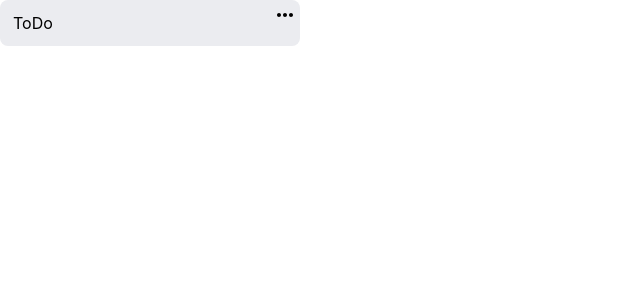
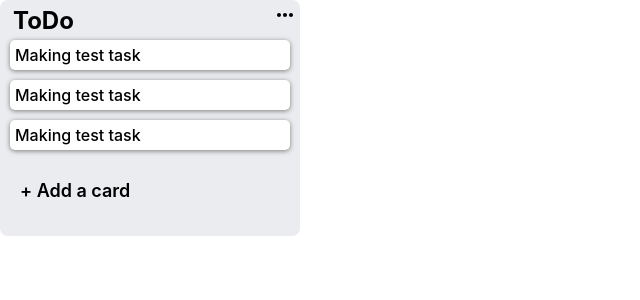
Before and after one commit to VladSolyony/canban_desk, a React (Create React App) app: page / in a window 1280 px wide. Shown: the top 300 px of the page, without its empty margins (0-640 px from the left). Built offline with nearby package versions, Linux system fonts and the light colour scheme.

Commit message:
added card and card-input component

```diff
--- a/public/index.html
+++ b/public/index.html
@@ -24,7 +24,7 @@
       work correctly both with client-side routing and a non-root public URL.
       Learn how to configure a non-root public URL by running `npm run build`.
     -->
-    <title>React App</title>
+    <title>Maxa Dashboard</title>
   </head>
   <body>
     <noscript>You need to enable JavaScript to run this app.</noscript>
--- /dev/null
+++ b/src/components/Card/Card.jsx
@@ -0,0 +1,14 @@
+import React from 'react';
+import './Card.scss'
+
+function Card() {
+    return(
+        <div>
+            <h2 className='card'>
+                Making test task
+            </h2>
+        </div>
+    );
+}
+
+export default Card;
--- /dev/null
+++ b/src/components/Card/Card.scss
@@ -0,0 +1,10 @@
+.card {
+    padding:  5px;
+    cursor: pointer;
+    background-color: white;
+    margin: 0 10px 10px 10px;
+    border-radius: 5px;
+    box-shadow: 0px 1px 5px rgb(126, 123, 123);
+    font-size: medium;
+    font-weight: 500;
+}
--- /dev/null
+++ b/src/components/Input/InputCard.jsx
@@ -0,0 +1,27 @@
+import React from 'react';
+import ClearIcon from '@material-ui/icons/Clear';
+import './InputCard.scss';
+
+function InputCard({ setOpen }) {
+    return(
+        <div>
+            <div className='input-card'>
+                <input
+                    placeholder='Enter a title...'
+                    className='input-card__input'
+                    autoFocus
+                    onBlur={() => setOpen(false)}/>
+            </div>
+            <div className='button-container'>
+                <button className='button-container__add-button' onClick={() => setOpen(false)}>
+                    ADDCARD
+                </button>
+                <div className='button-container__clear-button' onClick={() => setOpen(false)}>
+                    <ClearIcon />
+                </div>
+            </div>
+        </div>
+    );
+}
+
+export default InputCard;
--- /dev/null
+++ b/src/components/Input/InputCard.scss
@@ -0,0 +1,48 @@
+.input-card {
+    display: flex;
+
+    &__input {
+        box-shadow: 0px 1px 3px rgb(133, 132, 132);
+        width: 100%;
+        margin: 0 10px 0 10px;
+        border-radius: 5px;
+        border: none;
+        background-color: white;
+        outline: none;
+        font-weight: 400;
+        font-size: medium;
+        padding: 10px;
+    }
+}
+
+.button-container {
+    margin-top: 10px;
+    display: flex;
+    justify-content: flex-start;
+
+    &__add-button{
+        border: none;
+        cursor: pointer;
+        border-radius: 5px;
+        background-color: rgba(26, 129, 11, 0.3);
+        margin: 0 10px 0 10px;
+        color: white;
+        transition: .2s ease;
+    }
+
+    &__add-button:hover{
+        box-shadow: 0px 1px 3px rgb(133, 132, 132);
+        transition: .2s ease;
+    }
+
+    &__clear-button{
+        cursor: pointer;
+        align-self: center;
+        transition: .2s ease;
+    }
+
+    &__clear-button:hover{
+        color: rgb(93, 92, 92);
+        transition: .2s ease;
+    }
+}
--- /dev/null
+++ b/src/components/Input/InputItem.jsx
@@ -0,0 +1,22 @@
+import React, { useState } from 'react';
+import InputCard from './InputCard';
+import './InputItem.scss'
+
+function InputItem() {
+    const [open, setOpen] = useState(false);
+    return(
+        <div>
+            {open? (
+            <InputCard setOpen={setOpen}/>
+            ) : (
+            <div className='input-item' onClick={() => setOpen(!open)}>
+                <h2 className='input-item__text'>
+                    + Add a card
+                </h2>
+            </div>
+            )}
+        </div>
+    );
+}
+
+export default InputItem;
--- /dev/null
+++ b/src/components/Input/InputItem.scss
@@ -0,0 +1,20 @@
+.input-item {
+    display: flex;
+    align-items: center;
+    cursor: pointer;
+    margin: 10px;
+    border-radius: 5px;
+    box-shadow: none;
+    transition: .6s ease;
+
+        &__text {
+            font-size: large;
+            font-weight: 600;
+            padding: 5px 5px 5px 10px;
+        }
+}
+
+.input-item:hover {
+    box-shadow: 0px 1px 5px rgb(155, 155, 155);
+    transition: .6s ease;
+}
--- a/src/components/List/List.jsx
+++ b/src/components/List/List.jsx
@@ -1,11 +1,17 @@
 import React from 'react';
 import Title from '../Title/Title';
+import Card from '../Card/Card';
+import InputItem from '../Input/InputItem';
 import './List.scss'
 
 export default function List() {
     return(
         <div className='list'>
             <Title />
+            <Card />
+            <Card />
+            <Card />
+            <InputItem />
         </div>
     );
 }
--- a/src/components/List/List.scss
+++ b/src/components/List/List.scss
@@ -2,4 +2,5 @@
     width: 300px;
     background-color: #EBECF0;
     border-radius: 8px;
+    padding-bottom: 5px;
 }
--- a/src/components/Title/Title.jsx
+++ b/src/components/Title/Title.jsx
@@ -10,18 +10,18 @@ function Title() {
             <div className='title'>
                 <input value="ToDo"
                     className='title__input'
-                    fullWidth
+                    autoFocus
                     onBlur = {() => setOpen(!open)}
                 />
             </div>
             ) : (
             <div className='changing-title'>
-                <p
+                <h1
                     onClick={() => setOpen(!open)}
                     className='changing-title__text'
                 >
                     ToDo
-                </p>
+                </h1>
                 <div className="changing-title__icon">
                     <MoreHorizIcon/>
                 </div>
--- a/src/components/Title/Title.scss
+++ b/src/components/Title/Title.scss
@@ -3,15 +3,18 @@
     display: flex;
     justify-content: space-between;
     flex-grow: 1;
-    height: 40px;
-    padding: 3px;
     justify-content: center;
-}
+    padding: 5px;
 
-.title__input {
-    width: 85%;
+    &__input {
+        width: 95%;
         border: none;
         background-color: transparent;
+        outline: none;
+        font-weight: bold;
+        font-size: x-large;
+        padding: 10px;
+    }
 }
 
 .changing-title {
@@ -20,15 +23,18 @@
     flex-grow: 1;
     height: 40px;
     padding: 3px;
-}
+    font-weight: bold;
+    box-sizing: border-box;
 
-.changing-title__text {
+    &__text {
+        font-size: x-large;
         align-self: center;
         width: 100%;
         cursor: text;
         padding-left: 10px;
     }
 
-.changing-title__icon {
+    &__icon {
        cursor: pointer;
     }
+}
```
Also changed, not shown: public/img/+.svg (added). Lines whose indentation alone changed are shown as unchanged.
